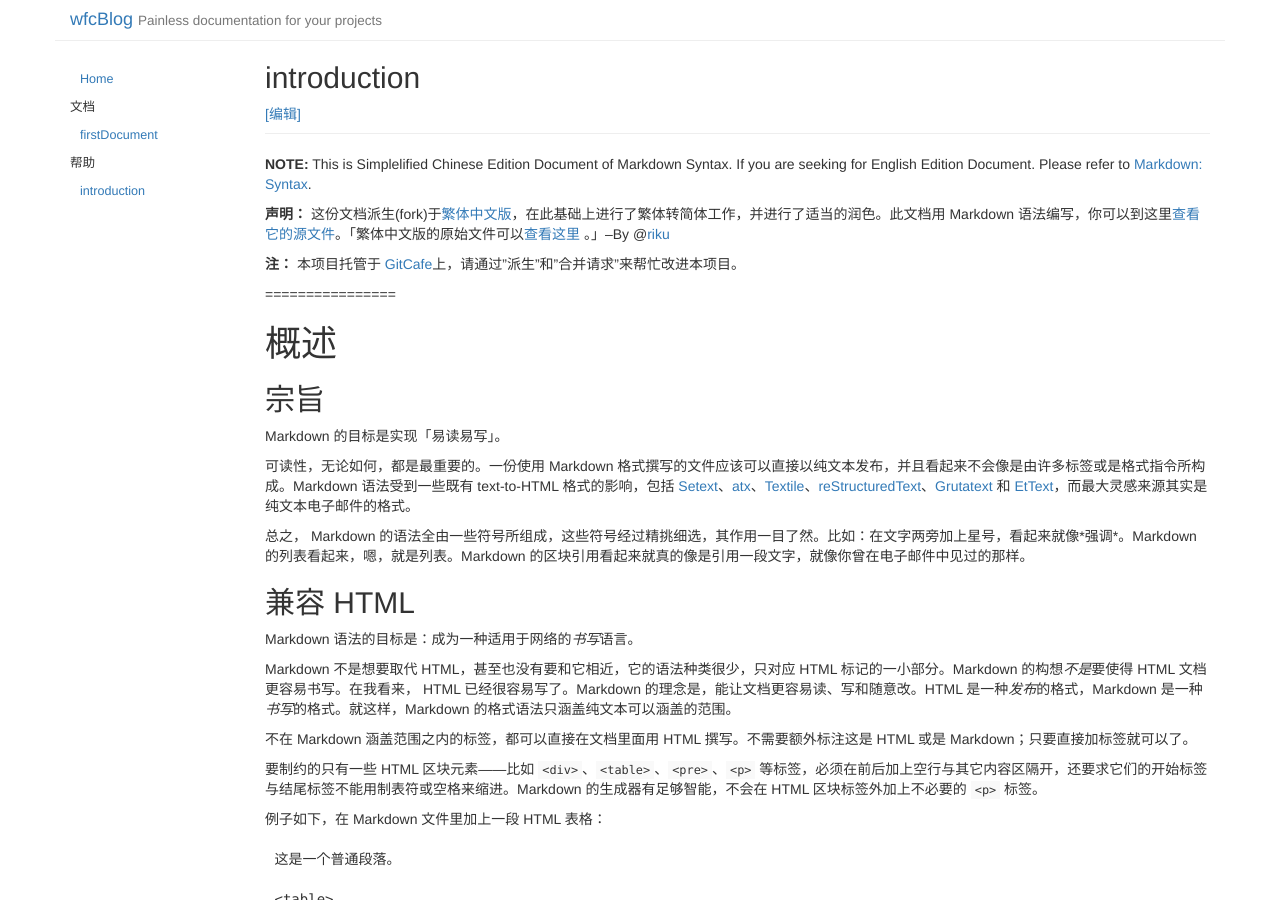
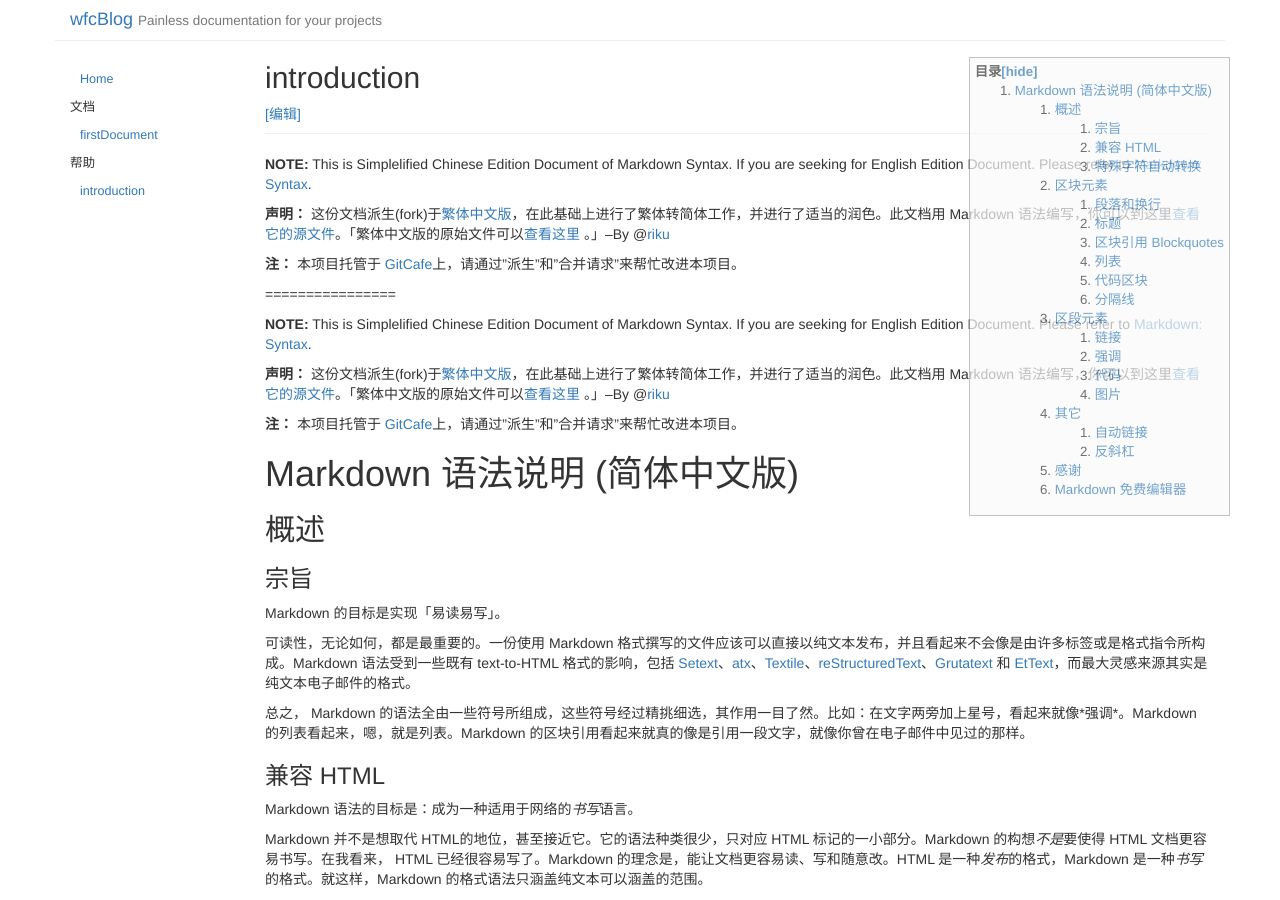
Before and after one commit to mengdao/blogForWFC, a Jekyll site: the page built from _posts/2016-01-22-introduction.md, in a window 1280 px wide and 900 px high. Built offline with Jekyll 4.4.1, drawn with Linux system fonts in a browser that asks for light colours; nearby versions of some CDN libraries; library files that are not in the unit come from our copies; Markdown is read by kramdown in place of the engine named in the settings; some of the changed text lies outside the part shown.

Commit message:
update demo

```diff
--- a/_layouts/default.html
+++ b/_layouts/default.html
@@ -12,12 +12,13 @@
         <link rel="stylesheet" href="{{ site.baseurl }}/css/syntax.css">
         <link rel="stylesheet" href="{{ site.baseurl }}/css/main.css">
         <link rel="stylesheet" href="{{ site.baseurl }}/css/toc.css">
+        <script src="http://libs.baidu.com/jquery/2.1.1/jquery.min.js"></script>
         <script src="{{ site.baseurl }}/assets/js/jquery.tocLight.js"></script>
         <script src="{{ site.baseurl }}/assets/js/toc.js"></script>
         <script type="text/javascript">
             $(document).ready(function() {
-                $('#toc').toc({ minimumHeaders: 1,
-                showEffect: 'slideDown' });
+                $('#toc').toc(
+                    { minimumHeaders: 1,showEffect: 'slideDown' });
             });
         </script>
     </head>
--- a/_layouts/page.html
+++ b/_layouts/page.html
@@ -7,6 +7,18 @@ layout: default
         {% if page.subtitle %}<small>{{ page.subtitle }}</small>{% endif %}
     </h2>
     <a target='_blank' href="http://github.com/mengdao/mengdao.github.io/edit/master/{{page.path}}">[编辑]</a>
+ 	<div id="toc"></div>
+	<div id="toc_hidden" style="display:none;"><strong style='text-align:center;width:100%;'>目录<a onclick=showToc()>[show]</a></strong></div>
 </div>
 
 {{ content }}
+<script language ="JavaScript">
+    function hideToc() {
+        document.getElementById('toc').style.display = 'none';
+        document.getElementById('toc_hidden').style.display = '';
+    }
+    function showToc() {
+        document.getElementById('toc_hidden').style.display = 'none';
+        document.getElementById('toc').style.display = '';
+    }
+</script>
--- a/_posts/2016-01-22-introduction.md
+++ b/_posts/2016-01-22-introduction.md
@@ -20,10 +20,26 @@ date: 2016-01-22 16:22:16
   [GitCafe]: http://gitcafe.com/riku/Markdown-Syntax-CN/
 ================
 
+**NOTE:** This is Simplelified  Chinese Edition Document of Markdown Syntax. If you are seeking for English Edition Document. Please refer to [Markdown: Syntax][eng-doc].
 
-#概述
+[eng-doc]:http://daringfireball.net/projects/markdown/syntax
 
-##宗旨
+**声明：** 这份文档派生(fork)于[繁体中文版](http://markdown.tw/)，在此基础上进行了繁体转简体工作，并进行了适当的润色。此文档用 Markdown 语法编写，你可以到这里[查看它的源文件][src1]。「繁体中文版的原始文件可以[查看这里][src] 。」--By @[riku][t]
+
+**注：** 本项目托管于 [GitCafe][]上，请通过"派生"和"合并请求"来帮忙改进本项目。
+
+  [src1]: http://gitcafe.com/riku/Markdown-Syntax-CN/blob/master/syntax.md
+  [src]: https://github.com/othree/markdown-syntax-zhtw/blob/master/syntax.md
+  [t]: http://twitter.com/riku
+  [g]: http://gitcafe.com/riku/Markdown-Syntax-CN
+  [Github]: https://github.com/riku/Markdown-Syntax-CN
+  [GitCafe]: http://gitcafe.com/riku/Markdown-Syntax-CN/
+
+Markdown 语法说明 (简体中文版)
+================
+<h2 id="overview">概述</h2>
+
+<h3 id="philosophy">宗旨</h3>
 
 Markdown 的目标是实现「易读易写」。
 
@@ -38,11 +54,11 @@ Markdown 的目标是实现「易读易写」。
 
 总之， Markdown 的语法全由一些符号所组成，这些符号经过精挑细选，其作用一目了然。比如：在文字两旁加上星号，看起来就像\*强调\*。Markdown 的列表看起来，嗯，就是列表。Markdown 的区块引用看起来就真的像是引用一段文字，就像你曾在电子邮件中见过的那样。
 
-##兼容 HTML
+<h3 id="html">兼容 HTML</h3>
 
 Markdown 语法的目标是：成为一种适用于网络的*书写*语言。
 
-Markdown 不是想要取代 HTML，甚至也没有要和它相近，它的语法种类很少，只对应 HTML 标记的一小部分。Markdown 的构想*不是*要使得 HTML 文档更容易书写。在我看来， HTML 已经很容易写了。Markdown 的理念是，能让文档更容易读、写和随意改。HTML 是一种*发布*的格式，Markdown 是一种*书写*的格式。就这样，Markdown 的格式语法只涵盖纯文本可以涵盖的范围。
+Markdown 并不是想取代 HTML的地位，甚至接近它。它的语法种类很少，只对应 HTML 标记的一小部分。Markdown 的构想*不是*要使得 HTML 文档更容易书写。在我看来， HTML 已经很容易写了。Markdown 的理念是，能让文档更容易读、写和随意改。HTML 是一种*发布*的格式，Markdown 是一种*书写*的格式。就这样，Markdown 的格式语法只涵盖纯文本可以涵盖的范围。
 
 不在 Markdown 涵盖范围之内的标签，都可以直接在文档里面用 HTML 撰写。不需要额外标注这是 HTML 或是 Markdown；只要直接加标签就可以了。
 
@@ -66,7 +82,7 @@ HTML 的区段（行内）标签如 `<span>`、`<cite>`、`<del>` 可以在 Mark
 
 和处在 HTML 区块标签间不同，Markdown 语法在 HTML 区段标签间是有效的。
 
-##特殊字符自动转换
+<h3 id="autoescape">特殊字符自动转换</h3>
 
 在 HTML 文件中，有两个字符需要特殊处理： `<` 和 `&` 。 `<` 符号用于起始标签，`&` 符号则用于标记 HTML 实体，如果你只是想要显示这些字符的原型，你必须要使用实体的形式，像是 `&lt;` 和 `&amp;`。
 
@@ -106,10 +122,10 @@ Markdown 将会把它转换为：
 
 * * *
 
-#区块元素
+<h2 id="block">区块元素</h2>
 
 
-##段落和换行
+<h3 id="p">段落和换行</h3>
 
 一个 Markdown 段落是由一个或多个连续的文本行组成，它的前后要有一个以上的空行（空行的定义是显示上看起来像是空的，便会被视为空行。比方说，若某一行只包含空格和制表符，则该行也会被视为空行）。普通段落不该用空格或制表符来缩进。
 
@@ -122,7 +138,7 @@ Markdown 将会把它转换为：
   [bq]: #blockquote
   [l]:  #list
 
-##标题
+<h3 id="header">标题</h3>
 
 Markdown 支持两种标题的语法，类 [Setext] [1] 和类 [atx] [2] 形式。
 
@@ -153,7 +169,7 @@ Markdown 支持两种标题的语法，类 [Setext] [1] 和类 [atx] [2] 形式
     ### 这是 H3 ######
 
 
-##区块引用 Blockquotes
+<h3 id="blockquote">区块引用 Blockquotes</h3>
 
 Markdown 标记区块引用是使用类似 email 中用 `>` 的引用方式。如果你还熟悉在 email 信件中的引言部分，你就知道怎么在 Markdown 文件中建立一个区块引用，那会看起来像是你自己先断好行，然后在每行的最前面加上 `>` ：
 
@@ -194,7 +210,7 @@ Markdown 也允许你偷懒只在整个段落的第一行最前面加上 `>` ：
 
 任何像样的文本编辑器都能轻松地建立 email 型的引用。例如在 BBEdit 中，你可以选取文字后然后从选单中选择*增加引用阶层*。
 
-##列表
+<h3 id="list">列表</h3>
 
 Markdown 支持有序列表和无序列表。
 
@@ -334,7 +356,7 @@ Markdown 支持有序列表和无序列表。
 
     1986\. What a great season.
 
-##代码区块
+<h3 id="precode">代码区块</h3>
 
 和程序相关的写作或是标签语言原始码通常会有已经排版好的代码区块，通常这些区块我们并不希望它以一般段落文件的方式去排版，而是照原来的样子显示，Markdown 会用 `<pre>` 和 `<code>` 标签来把代码区块包起来。
 
@@ -385,7 +407,7 @@ Markdown 会转换成：
 
 代码区块中，一般的 Markdown 语法不会被转换，像是星号便只是星号，这表示你可以很容易地以 Markdown 语法撰写 Markdown 语法相关的文件。
 
-##分隔线
+<h3 id="hr">分隔线</h3>
 
 你可以在一行中用三个以上的星号、减号、底线来建立一个分隔线，行内不能有其他东西。你也可以在星号或是减号中间插入空格。下面每种写法都可以建立分隔线：
 
@@ -402,9 +424,9 @@ Markdown 会转换成：
 
 * * *
 
-#区段元素
+<h2 id="span">区段元素</h2>
 
-##链接
+<h3 id="link">链接</h3>
 
 Markdown 支持两种形式的链接语法： *行内式*和*参考式*两种形式。
 
@@ -525,7 +547,7 @@ Markdown 支持两种形式的链接语法： *行内式*和*参考式*两种形
 
 使用 Markdown 的参考式链接，可以让文件更像是浏览器最后产生的结果，让你可以把一些标记相关的元数据移到段落文字之外，你就可以增加链接而不让文章的阅读感觉被打断。
 
-##强调
+<h3 id="em">强调</h3>
 
 Markdown 使用星号（`*`）和底线（`_`）作为标记强调字词的符号，被 `*` 或 `_` 包围的字词会被转成用 `<em>` 标签包围，用两个 `*` 或 `_` 包起来的话，则会被转成 `<strong>`，例如：
 
@@ -559,7 +581,7 @@ Markdown 使用星号（`*`）和底线（`_`）作为标记强调字词的符
 
     \*this text is surrounded by literal asterisks\*
 
-##代码
+<h3 id="code">代码</h3>
 
 如果要标记一小段行内代码，你可以用反引号把它包起来（`` ` ``），例如：
 
@@ -608,7 +630,7 @@ Markdown 使用星号（`*`）和底线（`_`）作为标记强调字词的符
 
 
 
-##图片
+<h3 id="img">图片</h3>
 
 很明显地，要在纯文字应用中设计一个「自然」的语法来插入图片是有一定难度的。
 
@@ -631,7 +653,7 @@ Markdown 使用一种和链接很相似的语法来标记图片，同样也允
 
     ![Alt text][id]
 
-「id」是图片参考的名称，图片参考的定义方式则和连结参考一样：
+「id」是图片参考的名称，图片参考的定义方式则和链接参考一样：
 
     [id]: url/to/image  "Optional title attribute"
 
@@ -639,9 +661,9 @@ Markdown 使用一种和链接很相似的语法来标记图片，同样也允
 
 * * *
 
-#其它
+<h2 id="misc">其它</h2>
 
-##自动链接
+<h3 id="autolink">自动链接</h3>
 
 Markdown 支持以比较简短的自动链接形式来处理网址和电子邮件信箱，只要是用尖括号包起来， Markdown 就会自动把它转成链接。一般网址的链接文字就和链接地址一样，例如：
 
@@ -666,7 +688,7 @@ Markdown 会转成：
 
 （这种作法虽然可以糊弄不少的机器人，但并不能全部挡下来，不过总比什么都不做好些。不管怎样，公开你的信箱终究会引来广告信件的。）
 
-##反斜杠
+<h3 id="backslash">反斜杠</h3>
 
 Markdown 可以利用反斜杠来插入一些在语法中有其它意义的符号，例如：如果你想要用星号加在文字旁边的方式来做出强调效果（但不用 `<em>` 标签），你可以在星号的前面加上反斜杠：
 
@@ -687,7 +709,7 @@ Markdown 支持以下这些符号前面加上反斜杠来帮助插入普通的
     .   英文句点
     !   惊叹号
 
-#感谢
+<h2 id="acknowledgement">感谢</h2>
 
 感谢 [leafy7382][] 协助翻译，[hlb][]、[Randylien][] 帮忙润稿，[ethantw][] 的[汉字标准格式・CSS Reset][]， [WM][] 回报文字错误。
 
@@ -704,7 +726,7 @@ Markdown 支持以下这些符号前面加上反斜杠来帮助插入普通的
 [addv]:https://github.com/addv
 
 ----------
-#Markdown 免费编辑器#
+<h2 id="editor">Markdown 免费编辑器</h2>
 
 Windows 平台
 
--- a/assets/js/toc.js
+++ b/assets/js/toc.js
@@ -4,7 +4,7 @@
     var defaults = {
       noBackToTopLinks: false,
  title: '<strong style=\'text-align:center;width:100%;\'>目录<a onclick=hideToc()>[hide]</a></strong>',
-      minimumHeaders: 3,
+      minimumHeaders: 2,
       headers: 'h1, h2, h3, h4, h5, h6',
       listType: 'ol', // values: [ol|ul]
       showEffect: 'show', // values: [show|slideDown|fadeIn|none]
```
Also changed, not shown: other parts of _posts/2016-01-22-introduction.md (+6 -0 lines), _posts/2016-01-22-firstdocument.md (+26 -7 lines), 4 other files.
